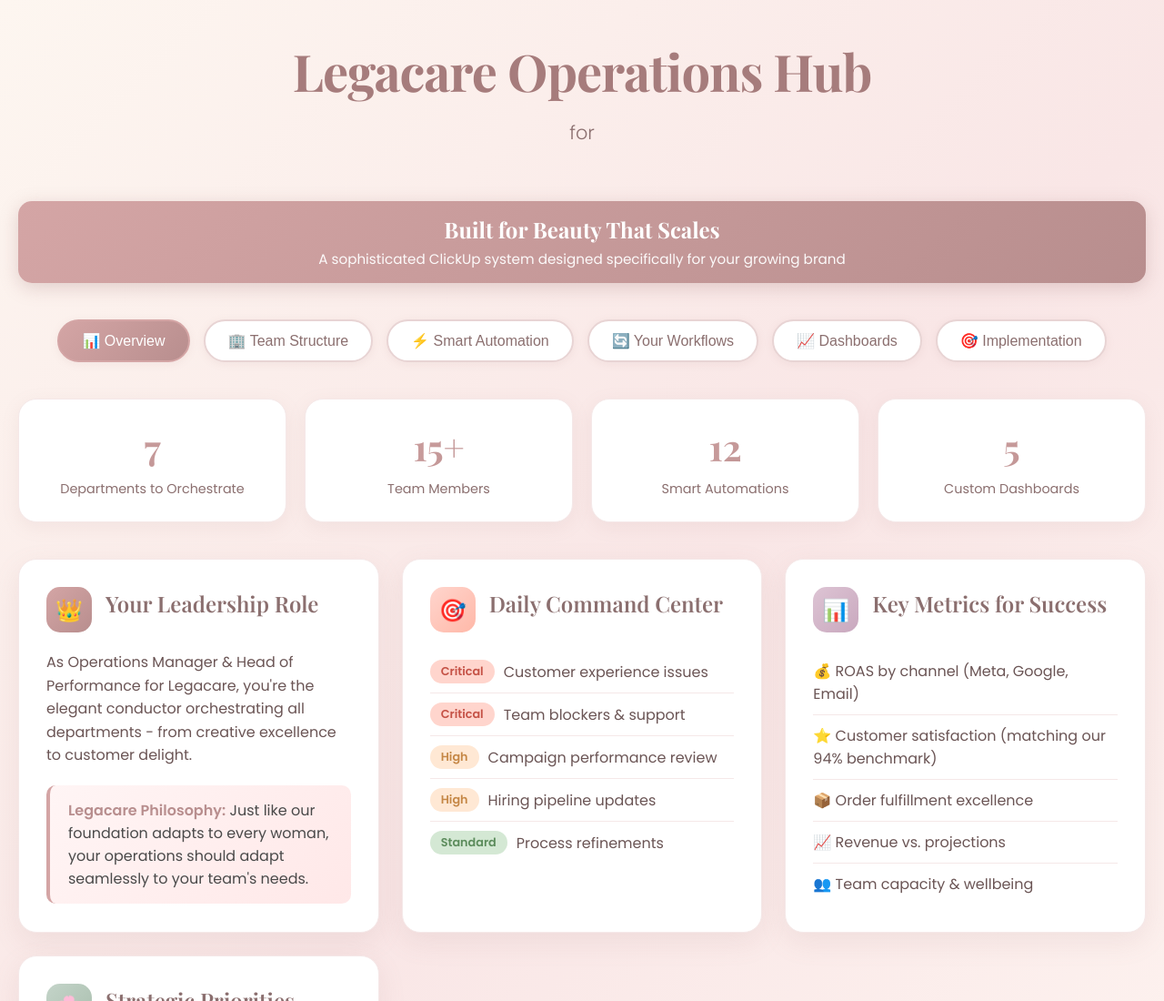
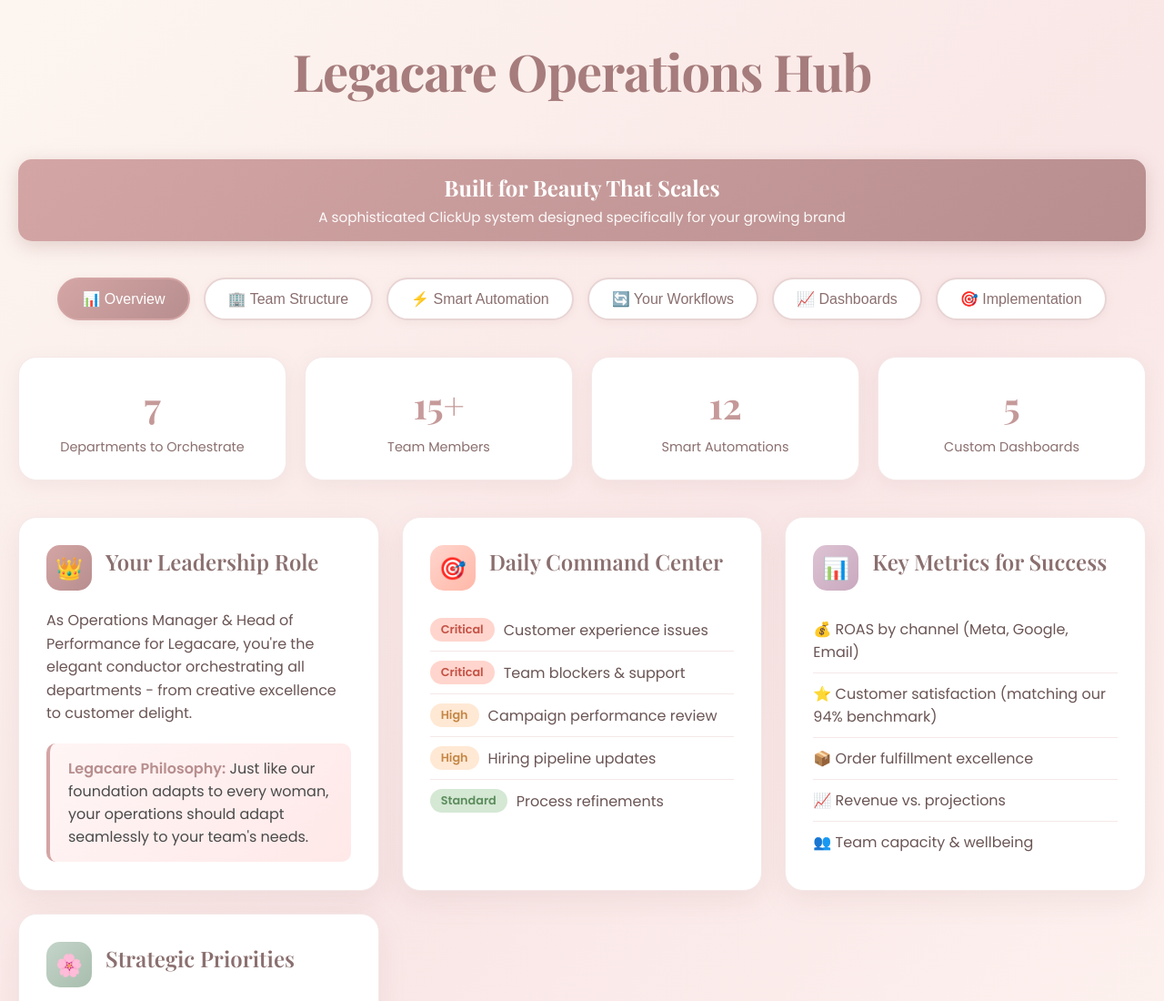
Before and after one commit to demo-collab/collab-demo, a plain HTML site: page index.html in a window 1280 px wide. Shown: the top 1100 px of the page at 91% size. Drawn offline with nearby package versions, Linux system fonts and the light colour scheme.

Commit message:
Update index.html

```diff
--- a/index.html
+++ b/index.html
@@ -423,7 +423,7 @@
     <div class="container">
         <header>
             <h1>Legacare Operations Hub</h1>
-            <p> for <span class="brand-accent">
+            <p> <span class="brand-accent">
 
             </span></p>
         </header>
```
